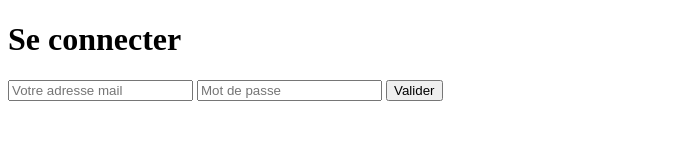
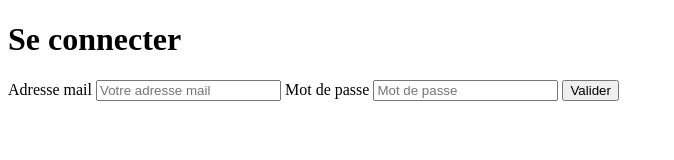
Before and after one commit to MaximeBourgeois/formulaire_connexion, a plain HTML site: page index.html in a window 1280 px wide. Shown: the whole page, without its empty margins (0-674 px from the left). Drawn offline with Linux system fonts and the light colour scheme.

Commit message:
ajout des label dans formulaire

```diff
--- a/index.html
+++ b/index.html
@@ -1,5 +1,6 @@
 <!DOCTYPE html>
 <html lang="en">
+
 <head>
     <meta charset="UTF-8">
     <meta http-equiv="X-UA-Compatible" content="IE=edge">
@@ -7,13 +8,17 @@
     <link rel="stylesheet" href="style.css">
     <title>Document</title>
 </head>
+
 <body>
     <form id="connection">
         <h1>Se connecter</h1>
+        <label for="mailConnection">Adresse mail</label>
         <input type="email" id="mailConnection" placeholder="Votre adresse mail" />
+        <label for="passwordConnection">Mot de passe</label>
         <input type="password" id="passwordConnection" placeholder="Mot de passe" />
-        <button type="submit" id="validateConnection">Valider</button>
+        <input type="submit" id="validateConnection" value="Valider" />
     </form>
     <script src="script.js"></script>
 </body>
+
 </html>
```
